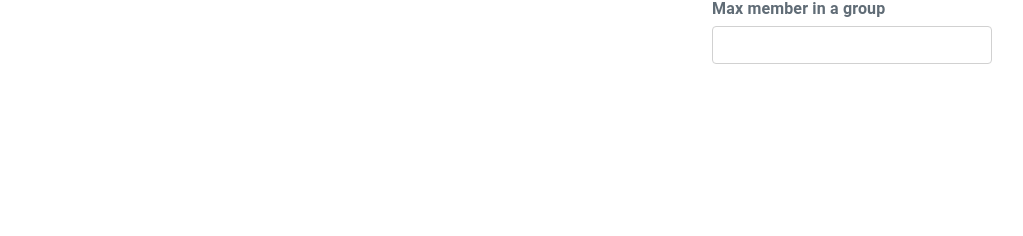
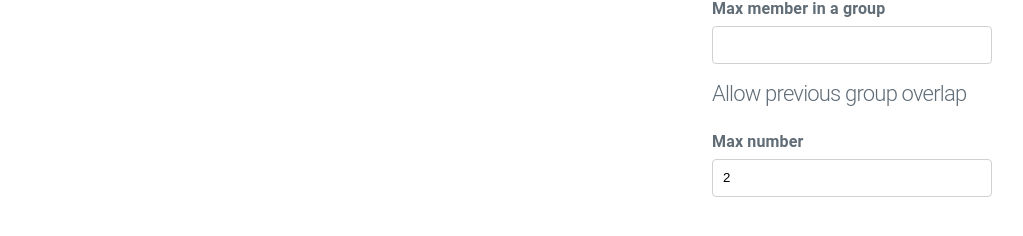
Before and after one commit to na9amura/group-shuffler, a React (Vite) app: page / in a window 1280 px wide. Shown: the part 486-722 px from the top of the page, without its empty margins (128-1151 px from the left). Built offline with nearby package versions, Linux system fonts and the light colour scheme.

Commit message:
set max overlap from UI

```diff
--- a/src/App.tsx
+++ b/src/App.tsx
@@ -24,6 +24,7 @@ const App = () => {
   const [lowerBuffer, setLowerBuffer] = useState<string>("3")
   const [upperBuffer, setUpperBuffer] = useState<string>("3")
   const [numGroups, setNumGroups] = useState<number>(0)
+  const [maxOverlap, setMaxOverlap] = useState<string>("2")
   const [_solve] = useSolver()
 
   const solve = async () => {
@@ -32,7 +33,8 @@ const App = () => {
       numGroups,
       roles,
       lowerBuffer,
-      upperBuffer
+      upperBuffer,
+      maxOverlap
     )
     setMembers(_members)
   }
@@ -83,6 +85,8 @@ const App = () => {
           setLowerBuffer={setLowerBuffer}
           upperBuffer={upperBuffer}
           setUpperBuffer={setUpperBuffer}
+          maxOverlap={maxOverlap}
+          setMaxOverlap={setMaxOverlap}
         />
       </div>
     </>
--- a/src/components/Options.tsx
+++ b/src/components/Options.tsx
@@ -11,6 +11,8 @@ export const Options: FC<{
   setLowerBuffer: (value: string) => void
   upperBuffer: string
   setUpperBuffer: (value: string) => void
+  maxOverlap: string
+  setMaxOverlap: (value: string) => void
 }> = ({
   className,
   numGroups,
@@ -20,6 +22,8 @@ export const Options: FC<{
   setLowerBuffer,
   upperBuffer,
   setUpperBuffer,
+  maxOverlap,
+  setMaxOverlap,
 }) => {
   const setUb = (target: string, ub: string) => {
     const _roles = roles.map<Role>(([name, value]) =>
@@ -75,6 +79,19 @@ export const Options: FC<{
           </div>
         ))}
       </div>
+      <div className="options-prev-gropu">
+        <h4>Allow previous group overlap</h4>
+        <div>
+          <label>Max number</label>
+          <input
+            type="number"
+            min={9}
+            max={100}
+            value={maxOverlap}
+            onChange={(e) => setMaxOverlap(e.target.value)}
+          />
+        </div>
+      </div>
     </div>
   )
 }
--- a/src/hooks/use-solver.ts
+++ b/src/hooks/use-solver.ts
@@ -19,7 +19,8 @@ export const useSolver = () => {
     numGroups: number,
     roles: Role[],
     lowerBuffer: string,
-    upperBuffer: string
+    upperBuffer: string,
+    maxOverlap: string
   ): Promise<Member[]> => {
     const members = convert(_members)
     const groups = range(numGroups).map((i) => String.fromCharCode(65 + i))
@@ -44,7 +45,10 @@ export const useSolver = () => {
         lb: Number(lowerBuffer),
         ub: Number(upperBuffer),
       },
-      Object.values(prevGroup)
+      {
+        list: Object.values(prevGroup),
+        ub: Number(maxOverlap),
+      }
     )
 
     return _members.map((member, i) => {
--- a/src/lp.ts
+++ b/src/lp.ts
@@ -11,7 +11,7 @@ const subjects = <R extends RoleConstraint>(
   members: Member<keyof R>[],
   roleConstraints: R,
   group: { list: string[]; lb: number; ub: number },
-  prevGroup: number[][]
+  prevGroup: { list: number[][]; ub: number }
 ): GLPK_Subject[] => {
   const subject1 = members.flatMap((m) => {
     const m_g = X.filter(([[mId]]) => mId === m.id).map(([, v]) => v)
@@ -74,13 +74,15 @@ const subjects = <R extends RoleConstraint>(
   //   Gathie Charles Ingram
   // ]
   const subject4: GLPK_Subject[] =
-    prevGroup.length === 0
+    prevGroup.list.length === 0
       ? []
       : // [A, B, C]
         group.list.flatMap((g) => {
           // [[0, 6, 7] [1, 2, 3], [4, 5, 8]]
           return members
-            .map((m) => prevGroup.find((mates) => mates.includes(m.id)) ?? [])
+            .map(
+              (m) => prevGroup.list.find((mates) => mates.includes(m.id)) ?? []
+            )
             .map((prevMates) => {
               const prevMatesVar = X.filter(
                 ([[mId, gId]]) => prevMates.includes(mId) && g === gId
@@ -88,7 +90,7 @@ const subjects = <R extends RoleConstraint>(
               return {
                 name: "prev-group-constraint",
                 vars: prevMatesVar,
-                bnds: { type: glpk.GLP_UP, lb: 0.0, ub: 2.0 },
+                bnds: { type: glpk.GLP_UP, lb: 0.0, ub: prevGroup.ub },
               }
             })
         })
@@ -103,7 +105,7 @@ export const solve = async <R extends RoleConstraint>(
   _members: Member<keyof R>[],
   roleConstraints: R,
   group: { list: string[]; lb: number; ub: number },
-  prevGroup: number[][]
+  prevGroup: { list: number[][]; ub: number }
 ): Promise<[id: number, group: string][]> => {
   const members = _members.sort(() => Math.random() - 0.5)
 
```
